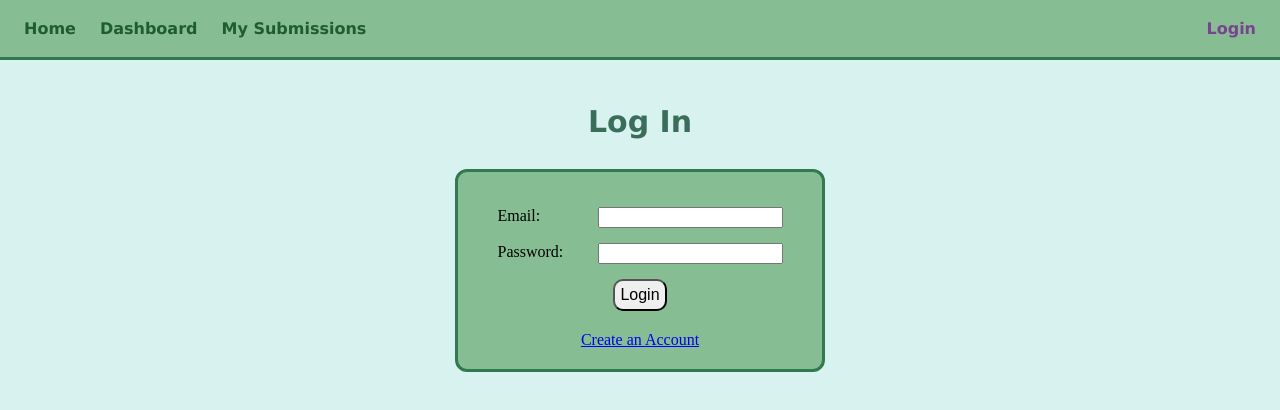
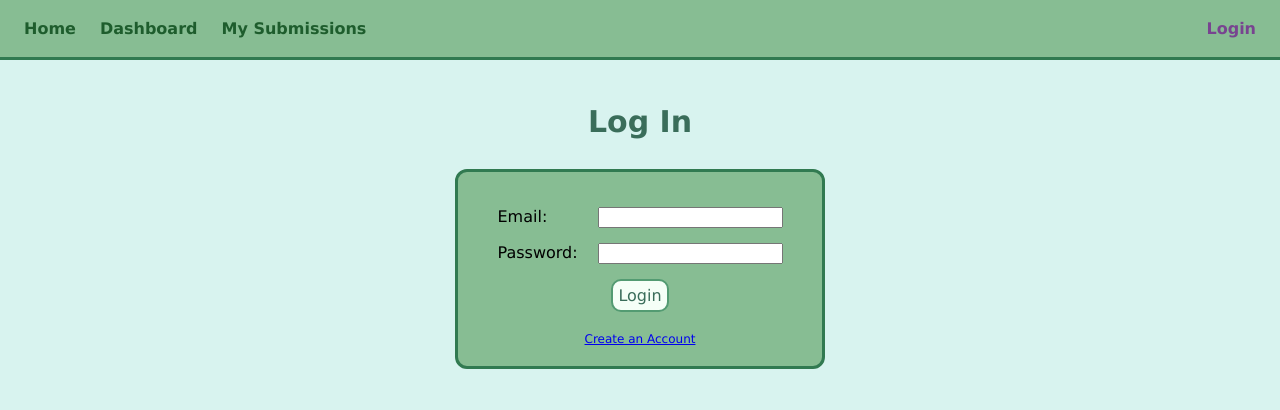
Before and after one commit to UTSC-CSCC01-Software-Engineering-I/course-project-make-no-mistakes, a React (Vite) app in the folder client/: page /login in a window 1280 px wide. Shown: the top 410 px of the page. Built offline with nearby package versions, Linux system fonts and the light colour scheme.

Commit message:
minor color and font changes to login screen

```diff
--- a/client/src/pages/auth/LoginPage.jsx
+++ b/client/src/pages/auth/LoginPage.jsx
@@ -64,7 +64,6 @@ export default function LoginPage() {
 						name="emailEntry"
 						value={credentialEntry.emailEntry}
 						onChange={handleInputChange}
-
 						className="credentialField"
 					/>
 				</div>
@@ -77,7 +76,6 @@ export default function LoginPage() {
 						name="pwdEntry"
 						value={credentialEntry.pwdEntry}
 						onChange={handleInputChange}
-
 						className="credentialField"
 					/>
 				</div>
--- a/client/src/pages/auth/styles/LoginPage.css
+++ b/client/src/pages/auth/styles/LoginPage.css
@@ -29,6 +29,7 @@
 }
 
 .credentialField {
+	font-family: Verdana;
 	margin: 15px 0;
 	display: flex;
 	flex-wrap: wrap;
@@ -52,6 +53,10 @@
 
 .loginButton {
 	font-size: medium;
+	font-family: Verdana;
+	background-color: #f5fff7;
+	border: 2px solid #539b72;
+	color: #3a6d5a;
 	border-radius: 10px;
 	margin: 0;
 	padding: 5px;
@@ -64,5 +69,7 @@
 }
 
 .registrationRedirect {
+	font-family: Verdana;
+	font-size: 12px;
 	margin-top: 20px;
 }
```
Also changed, not shown: 1 other file (tests, documents, lock files or other folders).
